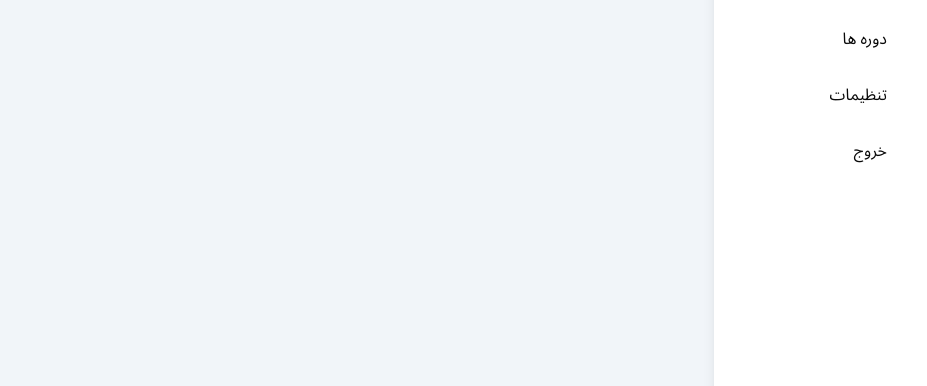
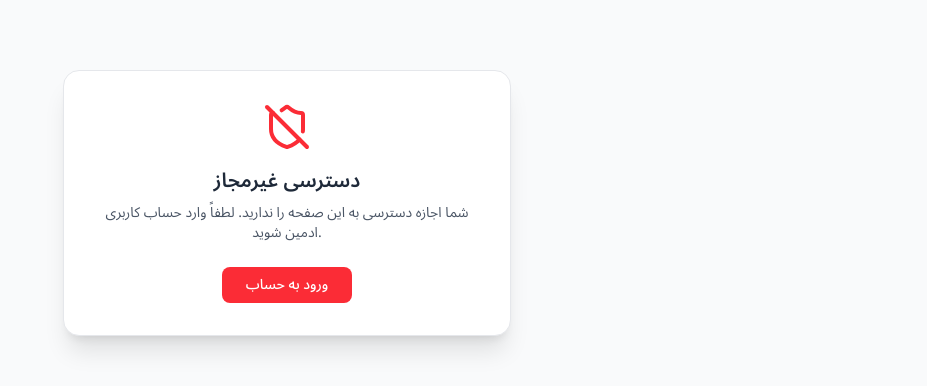
Before and after one commit to parham-ghasemi/amoozeshi, a React (Vite) app in the folder front-end/: page /admin in a window 1280 px wide. Before the commit this address led to /admin/dashboard. Shown: the part 197-583 px from the top of the page, without its empty margins (353-1280 px from the left). Built offline with nearby package versions, Linux system fonts and the light colour scheme; no server answers.

Commit message:
Unauthorized

```diff
--- a/front-end/src/Admin/AdminLayout.tsx
+++ b/front-end/src/Admin/AdminLayout.tsx
@@ -1,7 +1,36 @@
-import { Outlet } from "react-router-dom";
+import { Outlet, useNavigate } from "react-router-dom";
 import SideBar from "./components/SideBar";
+import { useQuery } from "@tanstack/react-query";
+import authAxios from "@/lib/authAxios";
+import UnauthorizedAdmin from "@/pages/profile/UnauthorizedAdmin";
+
+const fetchUser = async () => {
+  const res = await authAxios.get("/user/me");
+  return res.data;
+};
 
 const AdminLayout = () => {
+
+  const { data: currentUser, isLoading, isError } = useQuery({
+    queryKey: ["get-user-w-jwt"],
+    queryFn: fetchUser,
+    enabled: !!localStorage.getItem("token"),
+  });
+
+  const isAdmin = currentUser?.role?.includes("admin");
+
+  if (isLoading) {
+    return (
+      <div className="min-h-screen flex items-center justify-center text-gray-600 text-lg">
+        در حال بارگذاری...
+      </div>
+    );
+  }
+
+  if (isError || !isAdmin) {
+    return <UnauthorizedAdmin />;
+  }
+
   return (
     <div className="flex flex-row-reverse">
       <SideBar />
--- a/front-end/src/App.tsx
+++ b/front-end/src/App.tsx
@@ -34,11 +34,11 @@ function App() {
     <div className="bg-slate-100">
       <Router>
         <Routes>
+          <Route path="/auth" element={<AuthForm />} />
           {/* Non-admin routes use MainLayout */}
           <Route element={<Layout />}>
             <Route path="/" index element={<Home />} />
             <Route path="/about-us" element={<About />} />
-            <Route path="/auth" element={<AuthForm />} />
 
             {/* Articles */}
             <Route path="/articles" element={<ShowArticles />} />
--- a/front-end/src/components/logout/LogoutButton.tsx
+++ b/front-end/src/components/logout/LogoutButton.tsx
@@ -16,7 +16,7 @@ const LogoutButton = () => {
   };
 
   return (
-    <Button onClick={handleLogout} variant="destructive">
+    <Button onClick={handleLogout} variant="destructive" className="cursor-pointer">
       خروج
     </Button>
   );
--- a/front-end/src/components/sections/Header.tsx
+++ b/front-end/src/components/sections/Header.tsx
@@ -21,8 +21,8 @@ const Header = () => {
   const { data: user } = useQuery({
     queryKey: ["get-user-w-jwt"],
     queryFn: getUser,
-    enabled: !!localStorage.getItem("token"), // ⛔ prevents firing when logged out
-    staleTime: 0, // no caching delay
+    enabled: !!localStorage.getItem("token"),
+    staleTime: 0,
   });
 
 
@@ -35,7 +35,7 @@ const Header = () => {
   }
 
   return (
-    <div className="w-full flex md:justify-between justify-start items-center h-16 md:h-20 sticky top-0 left-0 right-0 px-6 xl:px-96 md:px-24 border-b backdrop-blur-lg z-50 bg-[#f1f5f9100a1] hover:bg-slate-100 hover:shadow-xl transition-all duration-300">
+    <div className="w-full flex md:justify-between justify-start items-center h-16 md:h-20 sticky top-0 left-0 right-0 px-6 xl:px-96 md:px-24 border-b backdrop-blur-lg z-50 bg-[#f1f5f9100a1] hover:bg-slate-100 transition-all duration-300">
       <button onClick={onClick} className=" hidden md:block py-2 px-5 rounded-lg hover:shadow hover:text-cyan-500 cursor-pointer transition" >
         {
           // @ts-ignore
--- a/front-end/src/pages/authForm/AuthForm.tsx
+++ b/front-end/src/pages/authForm/AuthForm.tsx
@@ -77,10 +77,10 @@ const AuthForm: React.FC = () => {
           <AnimatePresence mode="wait">
             <motion.form
               key={mode}
-              initial={{ opacity: 0, x: 50 }}
+              initial={{ opacity: 0, x: 20 }}
               animate={{ opacity: 1, x: 0 }}
-              exit={{ opacity: 0, x: -50 }}
-              transition={{ duration: 0.3 }}
+              exit={{ opacity: 0, x: -20 }}
+              transition={{ duration: 0.25 }}
               onSubmit={handleSubmit}
               className="space-y-4"
             >
--- a/front-end/src/pages/profile/Profile.tsx
+++ b/front-end/src/pages/profile/Profile.tsx
@@ -3,11 +3,14 @@ import CourseCard from "@/components/cards/CourseCard";
 import VideoCard from "@/components/cards/VideoCard";
 import LogoutButton from "@/components/logout/LogoutButton";
 import authAxios from "@/lib/authAxios";
+import { motion } from 'framer-motion';
 import { useQuery } from "@tanstack/react-query";
+import { Link } from "react-router-dom";
+import { Lock } from "lucide-react";
+import UnauthorizedProfile from "../unauthorized/UnauthorizedProfile";
 
 const Profile = () => {
   const getUser = async () => {
-    console.log('res:____')
     const token = localStorage.getItem("token");
     if (!token) return false;
     try {
@@ -33,9 +36,7 @@ const Profile = () => {
 
   if (error || !user) {
     return (
-      <div className="flex justify-center items-center h-screen">
-        <p className="text-red-500 text-lg">خطا در بارگذاری اطلاعات کاربر</p>
-      </div>
+      <UnauthorizedProfile />
     );
   }
 
--- /dev/null
+++ b/front-end/src/pages/profile/UnauthorizedAdmin.tsx
@@ -0,0 +1,32 @@
+import { ShieldOff } from "lucide-react";
+import { Link } from "react-router-dom";
+import { motion } from "framer-motion";
+
+const UnauthorizedAdmin = () => {
+  return (
+    <div className="min-h-screen flex items-center justify-center bg-gray-50 px-4">
+      <motion.div
+        className="bg-white p-8 rounded-2xl shadow-xl border border-gray-200 text-center max-w-md"
+        initial={{ opacity: 0, y: 20 }}
+        animate={{ opacity: 1, y: 0 }}
+        transition={{ duration: 0.5 }}
+      >
+        <div className="flex justify-center mb-4">
+          <ShieldOff size={48} className="text-red-500" />
+        </div>
+        <h2 className="text-xl font-semibold text-gray-800 mb-2">دسترسی غیرمجاز</h2>
+        <p className="text-gray-600 mb-6 text-sm">
+          شما اجازه دسترسی به این صفحه را ندارید. لطفاً وارد حساب کاربری ادمین شوید.
+        </p>
+        <Link
+          to="/auth"
+          className="inline-block bg-red-500 hover:bg-red-600 text-white px-6 py-2 rounded-md transition-colors text-sm font-medium"
+        >
+          ورود به حساب
+        </Link>
+      </motion.div>
+    </div>
+  );
+};
+
+export default UnauthorizedAdmin;
--- /dev/null
+++ b/front-end/src/pages/unauthorized/UnauthorizedProfile.tsx
@@ -0,0 +1,32 @@
+import { Link } from "react-router-dom";
+import { Lock } from "lucide-react";
+import { motion } from "framer-motion";
+
+const UnauthorizedProfile = () => {
+  return (
+    <div className="min-h-screen flex items-center justify-center bg-gray-50 px-4">
+      <motion.div
+        className="bg-white p-8 rounded-2xl shadow-xl border border-gray-200 text-center max-w-md"
+        initial={{ opacity: 0, y: 20 }}
+        animate={{ opacity: 1, y: 0 }}
+        transition={{ duration: 0.5 }}
+      >
+        <div className="flex justify-center mb-4">
+          <Lock size={48} className="text-red-500" />
+        </div>
+        <h2 className="text-xl font-semibold text-gray-800 mb-2">شما وارد نشده‌اید</h2>
+        <p className="text-gray-600 mb-6 text-sm">
+          برای دسترسی به صفحه پروفایل ابتدا وارد حساب کاربری خود شوید.
+        </p>
+        <Link
+          to="/auth"
+          className="inline-block bg-red-500 hover:bg-red-600 text-white px-6 py-2 rounded-md transition-colors text-sm font-medium"
+        >
+          ورود به حساب
+        </Link>
+      </motion.div>
+    </div>
+  );
+};
+
+export default UnauthorizedProfile;
```
